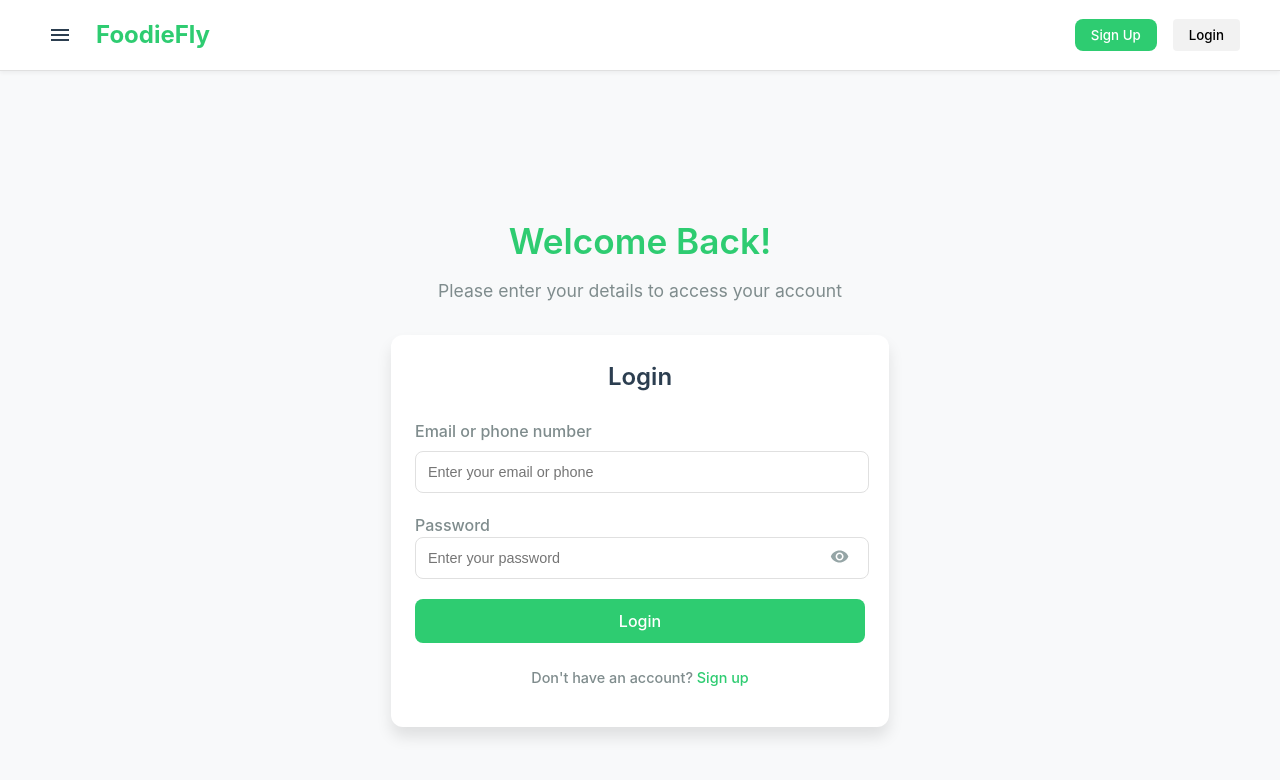
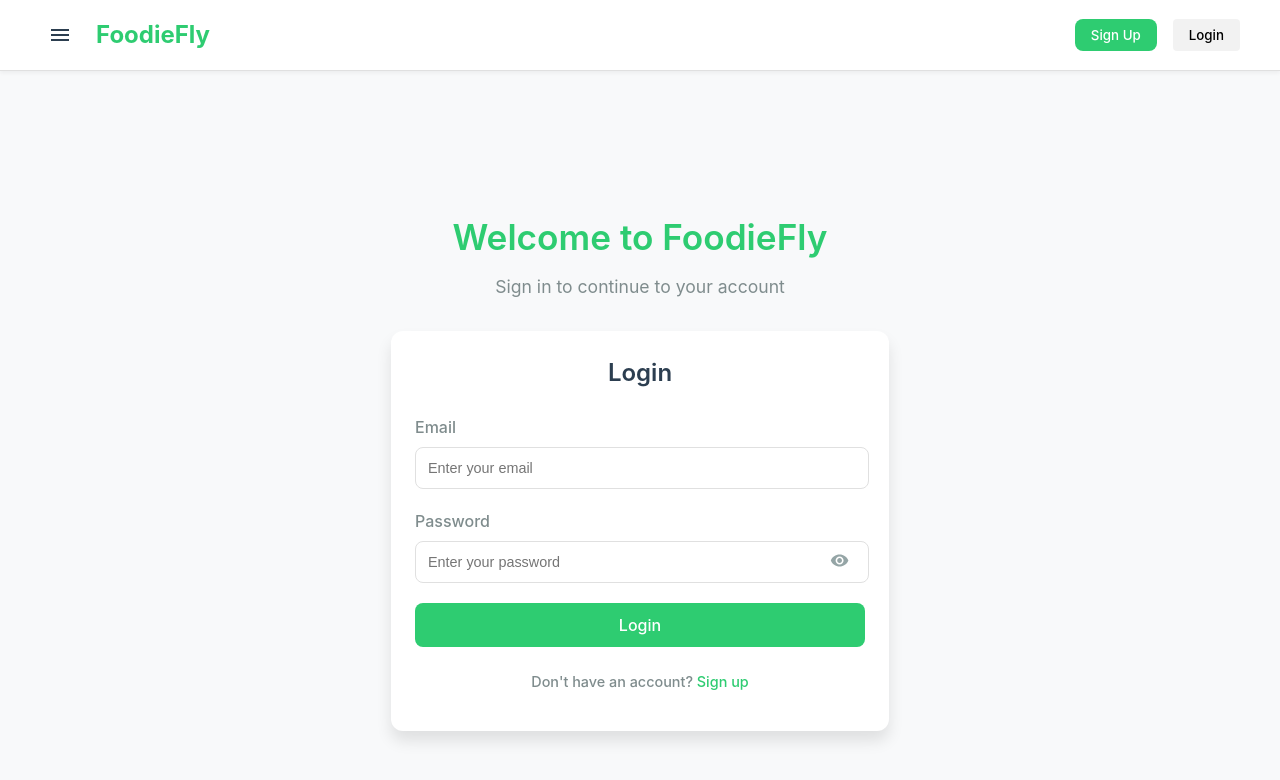
Before and after one commit to JordanCJ7/FoodieFly, a React (Create React App) app in the folder frontend/: page /login in a window 1280 px wide. Shown: the top 780 px of the page. Built offline with nearby package versions, Linux system fonts and the light colour scheme.

Commit message:
Update Login.js

```diff
--- a/frontend/src/pages/auth/login/Login.js
+++ b/frontend/src/pages/auth/login/Login.js
@@ -2,6 +2,7 @@ import React, { useState } from "react";
 import { Link, useNavigate } from "react-router-dom";
 import axios from "axios";
 import "./Login.css";
+import Swal from 'sweetalert2';
 import VisibilityIcon from "@mui/icons-material/Visibility";
 import VisibilityOffIcon from "@mui/icons-material/VisibilityOff";
 
@@ -11,7 +12,6 @@ function Login() {
     email: "",
     password: "",
   });
-  const [error, setError] = useState(""); // To display error messages
   const navigate = useNavigate();
 
   const togglePasswordVisibility = () => {
@@ -25,14 +25,37 @@ function Login() {
 
   const handleSubmit = async (e) => {
     e.preventDefault();
+
     try {
+      // Show loading state
+      Swal.fire({
+        title: 'Logging in...',
+        allowOutsideClick: false,
+        didOpen: () => {
+          Swal.showLoading();
+        }
+      });
+
       // Send login data to backend
       const response = await axios.post("http://localhost:5001/api/auth/login", formData);
-
       const { role, token } = response.data;
 
-      // Store the token in localStorage or cookies
+      // Store the token in localStorage
       localStorage.setItem("auth_token", token);
+
+      // Show success message
+      await Swal.fire({
+        icon: 'success',
+        title: 'Welcome back!',
+        text: 'Login successful',
+        timer: 1500,
+        showConfirmButton: false,
+        background: '#fff',
+        customClass: {
+          title: 'success-title',
+          popup: 'success-popup'
+        }
+      });
 
       // Navigate based on user role
       if (role === "customer") {
@@ -46,17 +69,25 @@ function Login() {
       }
     } catch (err) {
       console.error("Error during login:", err.response?.data?.error);
-      setError(err.response?.data?.error || "An unexpected error occurred.");
+      Swal.fire({
+        icon: 'error',
+        title: 'Login Failed',
+        text: err.response?.data?.error || "An unexpected error occurred.",
+        confirmButtonColor: 'var(--primary-color)',
+        background: '#fff',
+        customClass: {
+          title: 'error-title',
+          popup: 'error-popup'
+        }
+      });
     }
   };
 
   return (
     <div className="login-container">
       <div className="welcome-container">
-        <h1 className="welcome-heading">Welcome Back!</h1>
-        <p className="welcome-message">
-          Please enter your details to access your account
-        </p>
+        <h1 className="welcome-heading">Welcome to FoodieFly</h1>
+        <p className="welcome-message">Sign in to continue to your account</p>
       </div>
 
       <div className="login-modal">
@@ -65,37 +96,31 @@ function Login() {
         </div>
 
         <form className="login-form" onSubmit={handleSubmit}>
-          {error && <p className="error-message">{error}</p>}
-
           <div className="form-groupL">
-            <label className="labelL" htmlFor="email">
-              Email or phone number
-            </label>
+            <label className="labelL" htmlFor="email">Email</label>
             <input
               className="inputL"
               type="text"
               id="email"
               name="email"
-              placeholder="Enter your email or phone"
               value={formData.email}
               onChange={handleChange}
+              placeholder="Enter your email"
               required
             />
           </div>
 
-          <div className="form-group password-group">
-            <label className="labelL" htmlFor="password">
-              Password
-            </label>
+          <div className="form-groupL">
+            <label className="labelL" htmlFor="password">Password</label>
             <div className="password-input-container">
               <input
                 className="inputL"
                 type={showPassword ? "text" : "password"}
                 id="password"
                 name="password"
-                placeholder="Enter your password"
                 value={formData.password}
                 onChange={handleChange}
+                placeholder="Enter your password"
                 required
               />
               <button
```
